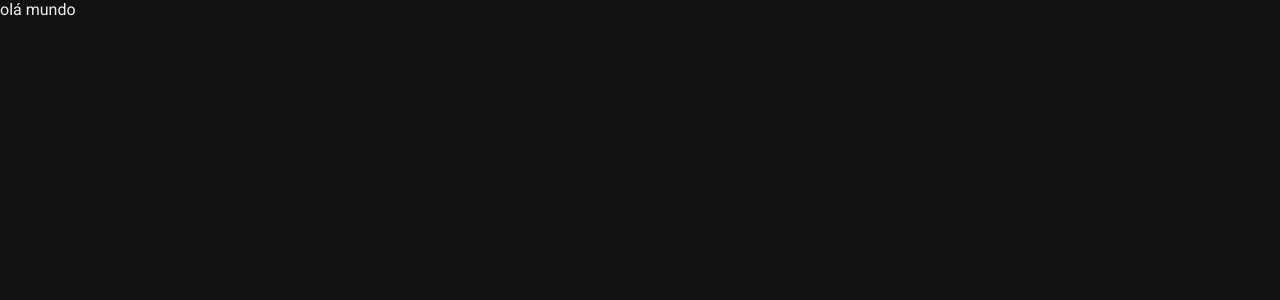
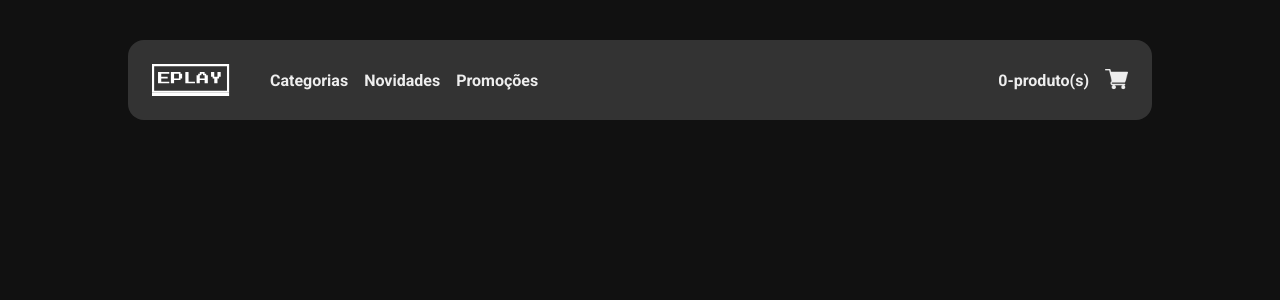
Before and after one commit to marcelocruzsilverio/eplay, a React (Create React App) app: page / in a window 1280 px wide. Shown: the top 300 px of the page. Built offline with nearby package versions, Linux system fonts and the light colour scheme.

Commit message:
Criando o header

```diff
--- a/src/App.tsx
+++ b/src/App.tsx
@@ -1,10 +1,13 @@
-import { GlobalCss } from './styles'
+import Header from './components/Header'
+import { Container, GlobalCss } from './styles'
 
 function App() {
   return (
     <>
       <GlobalCss />
-      <div>olá mundo</div>
+      <Container>
+        <Header />
+      </Container>
     </>
   )
 }
--- /dev/null
+++ b/src/components/Header/index.tsx
@@ -0,0 +1,31 @@
+import { HeaderBar, LinkCart, LinkItem, Links } from './styles'
+
+import logo from '../../assets/images/logo.svg'
+import carrinho from '../../assets/images/carrinho.svg'
+
+const Header = () => (
+  <HeaderBar>
+    <div>
+      <img src={logo} alt="EPLAY" />
+      <nav>
+        <Links>
+          <LinkItem>
+            <a href="#">Categorias</a>{' '}
+          </LinkItem>
+          <LinkItem>
+            <a href="#">Novidades</a>
+          </LinkItem>
+          <LinkItem>
+            <a href="#">Promoções</a>
+          </LinkItem>
+        </Links>
+      </nav>
+    </div>
+    <LinkCart href="#">
+      0-produto(s)
+      <img src={carrinho} alt="carrinho de compras" />
+    </LinkCart>
+  </HeaderBar>
+)
+
+export default Header
--- /dev/null
+++ b/src/components/Header/styles.ts
@@ -0,0 +1,41 @@
+import styled from 'styled-components'
+import { cores } from '../../styles'
+
+export const HeaderBar = styled.header`
+  background-color: ${cores.cinza};
+  padding: 24px;
+  border-radius: 16px;
+  margin-bottom: 80px;
+
+  display: flex;
+  align-items: center;
+  justify-content: space-between;
+
+  a {
+    color: ${cores.branco};
+    text-decoration: none;
+    font-weight: bold;
+  }
+
+  div {
+    display: flex;
+    align-items: center;
+  }
+`
+export const Links = styled.ul`
+  display: flex;
+  margin-left: 40px;
+`
+
+export const LinkItem = styled.li`
+  margin-right: 16px;
+`
+
+export const LinkCart = styled.a`
+  display: flex;
+  align-items: center;
+
+  img {
+    margin-left: 16px;
+  }
+`
--- a/src/styles.ts
+++ b/src/styles.ts
@@ -1,6 +1,6 @@
-import { createGlobalStyle } from 'styled-components'
+import styled, { createGlobalStyle } from 'styled-components'
 
-const cores = {
+export const cores = {
   branco: '#EEEEEE',
   preto: '#111111',
   cinza: '#333333',
@@ -13,10 +13,18 @@
   padding: 0;
   box-sizing: border-box;
   font-family: Roboto, sans-serif;
+  list-style: none;
  }
 
  body {
   background-color: ${cores.preto};
   color: ${cores.branco};
+  padding-top: 40px;
  }
 `
+
+export const Container = styled.div`
+  max-width: 1024px;
+  width: 100%;
+  margin: 0 auto;
+`
```
Also changed, not shown: src/assets/images/carrinho.svg (added), src/assets/images/logo.svg (added).
